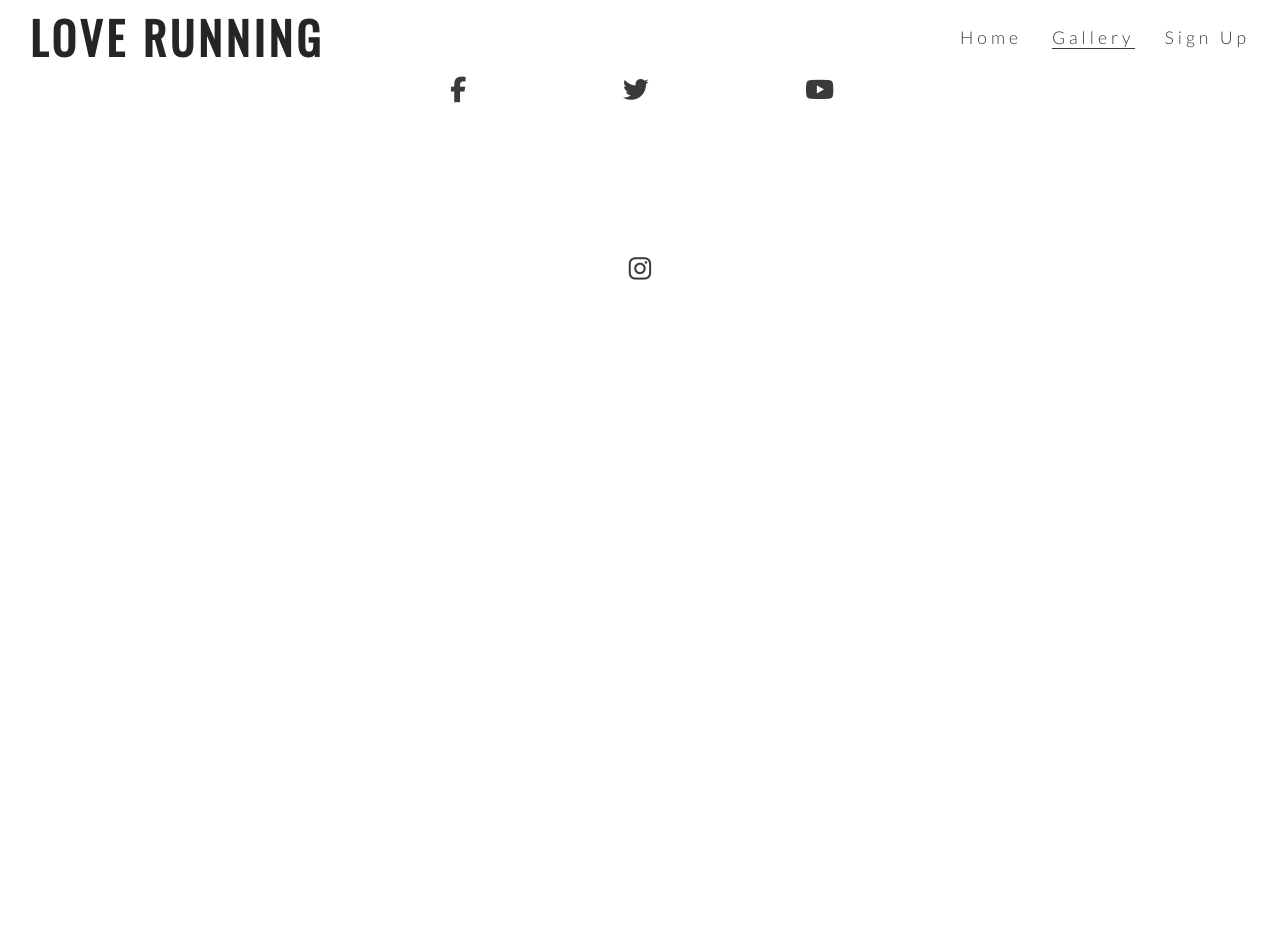
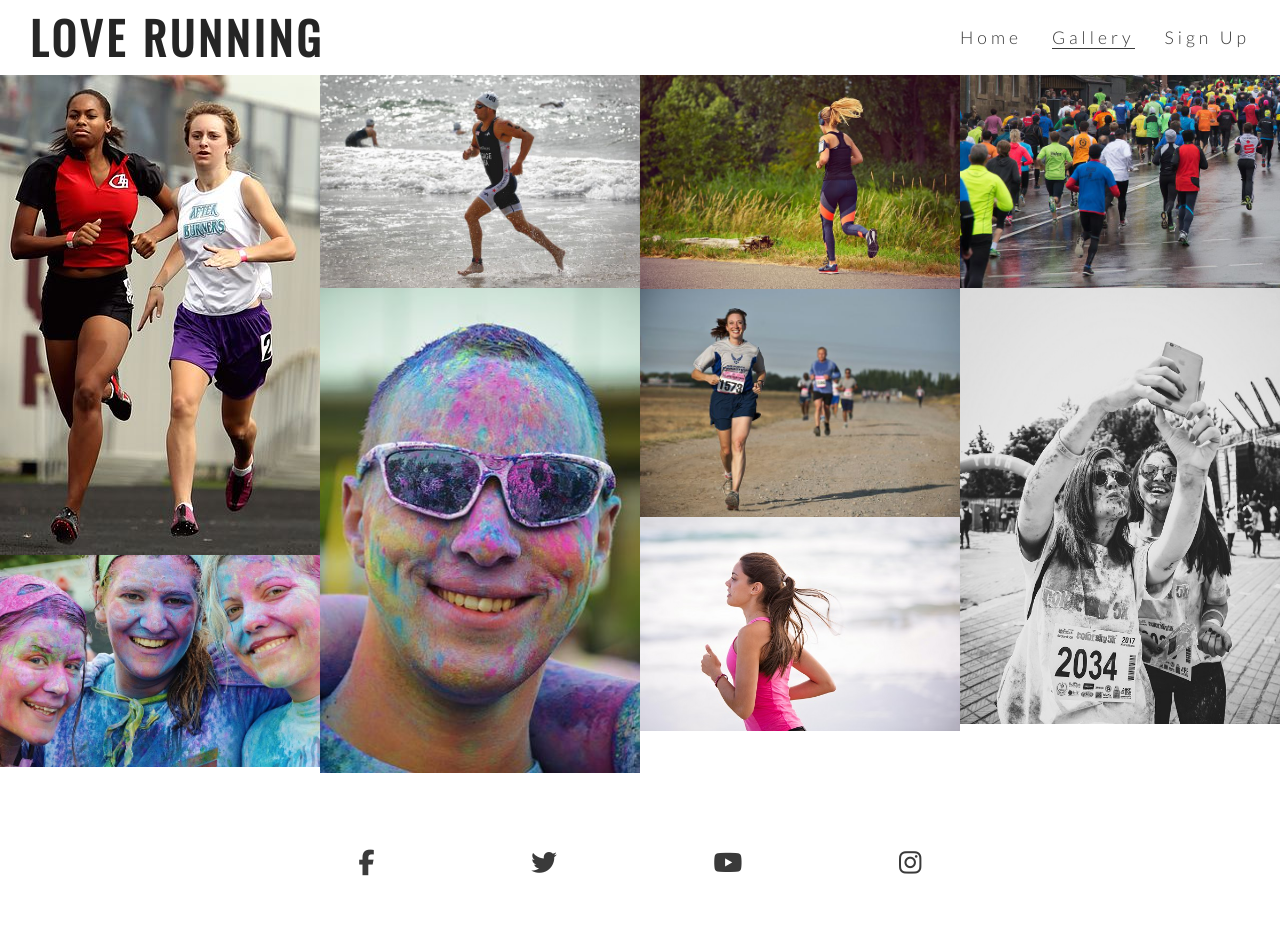
Before and after one commit to CMurphy94/love-running, a plain HTML site: page gallery.html in a window 1280 px wide. Before the commit the page ends 800 px from the top, so only its background shows below. Drawn offline with nearby package versions, Linux system fonts and the light colour scheme.

Commit message:
Add gallery images and masonry styling

```diff
--- a/assets/css/style.css
+++ b/assets/css/style.css
@@ -236,3 +236,16 @@ footer {
     padding: 5%;
     color: #3a3a3a;
 }
+
+/* gallery */
+
+#photos {
+    clear: both;
+    line-height: 0;
+    column-count: 4;
+    column-gap: 0;
+}
+
+#photos > img {
+    width: 100%;
+}
--- a/gallery.html
+++ b/gallery.html
@@ -32,6 +32,18 @@
         </nav>
     </header>
 
+    <section id="photos">
+        <img src="assets/images/athletes.jpg" alt="Two athletes running">
+        <img src="assets/images/girls.jpg" alt="Three girls at charity paint running festival">
+        <img src="assets/images/runner3.jpg" alt="Solo male runner jogging on a beach">
+        <img src="assets/images/man.jpg" alt="Man at charity paint running festival">
+        <img src="assets/images/runner1.jpg" alt="Solo female runner jogging through Phoenix Park">
+        <img src="assets/images/runner2.jpg" alt="Runners competing in marathon">
+        <img src="assets/images/runner4.jpg" alt="Solo female runner jogging on beach">
+        <img src="assets/images/running_gang.jpg" alt="Large group of runners taking part in a marathon on a rainy day">
+        <img src="assets/images/mud-run.jpg" alt="Two women runners taking a muddy selfie after the Mud Running Championship">
+    </section>
+
     <footer>
         <ul class="social-networks">
             <li>
```
Also changed, not shown: assets/images/athletes.jpg (added), assets/images/girls.jpg (added), assets/images/man.jpg (added), assets/images/mud-run.jpg (added), assets/images/runner1.jpg (added), assets/images/runner2.jpg (added), assets/images/runner3.jpg (added), assets/images/runner4.jpg (added), assets/images/running_gang.jpg (added).
